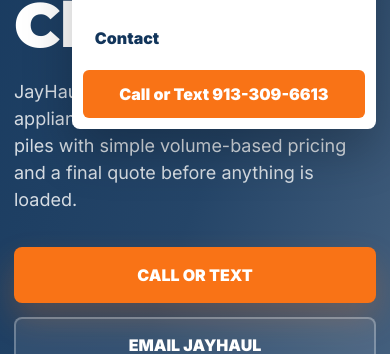
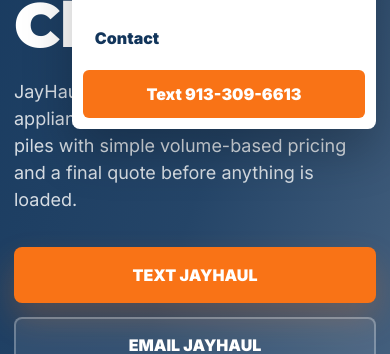
Before and after one commit to Thomas-writes/jayhaul-junk, a Next.js app: page / in a window 390 px wide. Both pictures are taken after a click on the heading "Open navigation menu". Shown: the part 269-623 px from the top of the page. Built offline with nearby package versions, Linux system fonts and the light colour scheme.

Commit message:
Improve mobile pricing and text CTAs

```diff
--- a/app/globals.css
+++ b/app/globals.css
@@ -846,12 +846,41 @@
   }
 
   .pricing-table {
-    min-width: 560px;
+    min-width: 0;
+    table-layout: fixed;
+  }
+
+  .pricing-table th:first-child,
+  .pricing-table td:first-child {
+    display: none;
+  }
+
+  .pricing-table th:nth-child(2),
+  .pricing-table td:nth-child(2) {
+    width: 58%;
+  }
+
+  .pricing-table th:last-child,
+  .pricing-table td:last-child {
+    width: 42%;
   }
 
   .pricing-table th,
   .pricing-table td {
-    padding: 15px 14px;
+    padding: 13px 10px;
+  }
+
+  .pricing-table th {
+    font-size: 11px;
+    letter-spacing: 0.08em;
+  }
+
+  .pricing-table td {
+    font-size: 14px;
+  }
+
+  .pricing-table td:last-child {
+    font-size: 20px;
   }
 
   .pricing-note {
--- a/app/page.tsx
+++ b/app/page.tsx
@@ -1,5 +1,6 @@
 const phoneDisplay = "913-309-6613";
 const phoneHref = "tel:9133096613";
+const smsHref = "sms:9133096613";
 const email = "thomas@savasten.com";
 
 const locations = [
@@ -93,8 +94,8 @@
               <a href="#process">Process</a>
               <a href="#authorization">Authorization</a>
               <a href="#contact">Contact</a>
-              <a className="mobile-menu-call" href={phoneHref}>
-                Call or Text {phoneDisplay}
+              <a className="mobile-menu-call" href={smsHref}>
+                Text {phoneDisplay}
               </a>
             </div>
           </details>
@@ -110,8 +111,8 @@
               quote before anything is loaded.
             </p>
             <div className="hero-actions">
-              <a className="button primary" href={phoneHref}>
-                Call or Text
+              <a className="button primary" href={smsHref}>
+                Text JayHaul
               </a>
               <a className="button secondary" href={`mailto:${email}`}>
                 Email JayHaul
@@ -309,7 +310,7 @@
             <span>Email</span>
             <strong className="email-value">{email}</strong>
           </a>
-          <a className="button primary full" href={phoneHref}>
+          <a className="button primary full" href={smsHref}>
             Start with a Text
           </a>
         </div>
```
